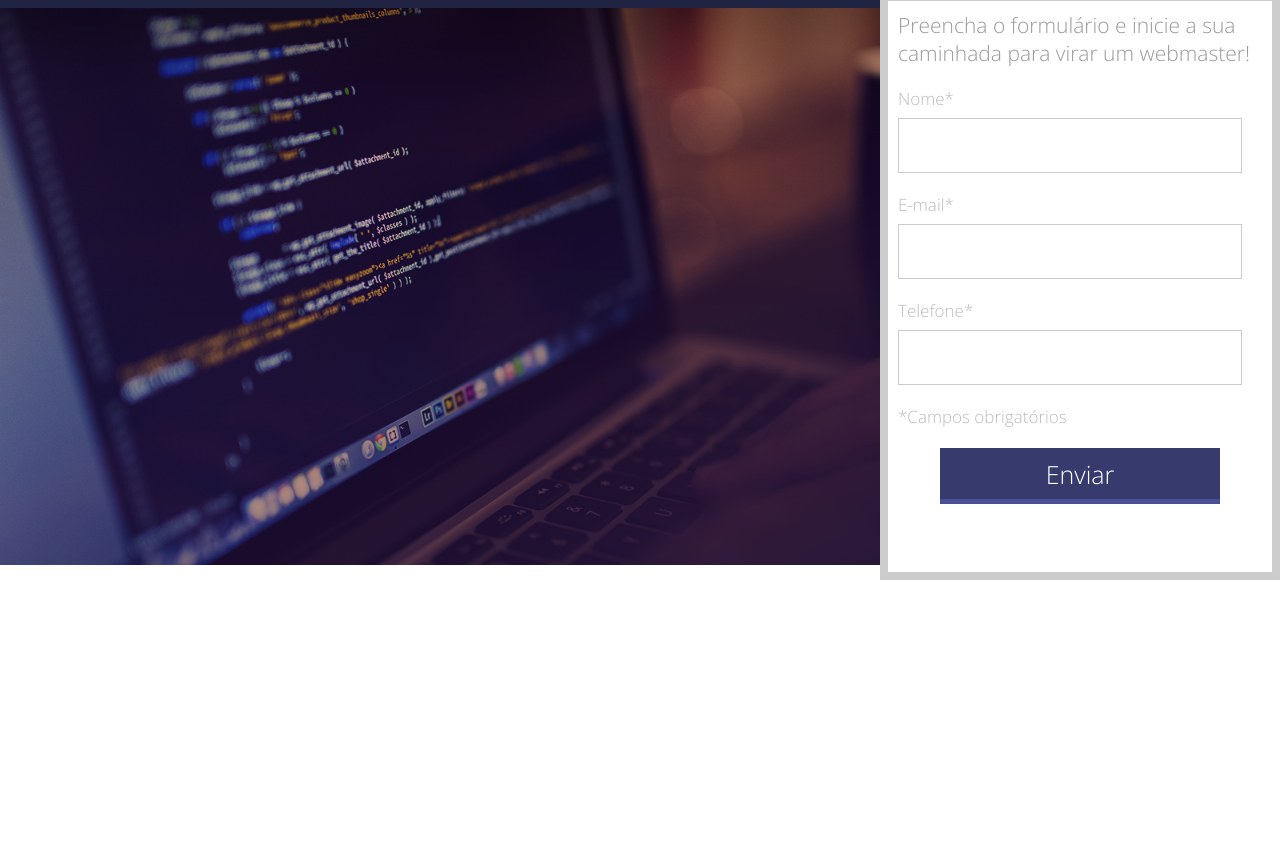
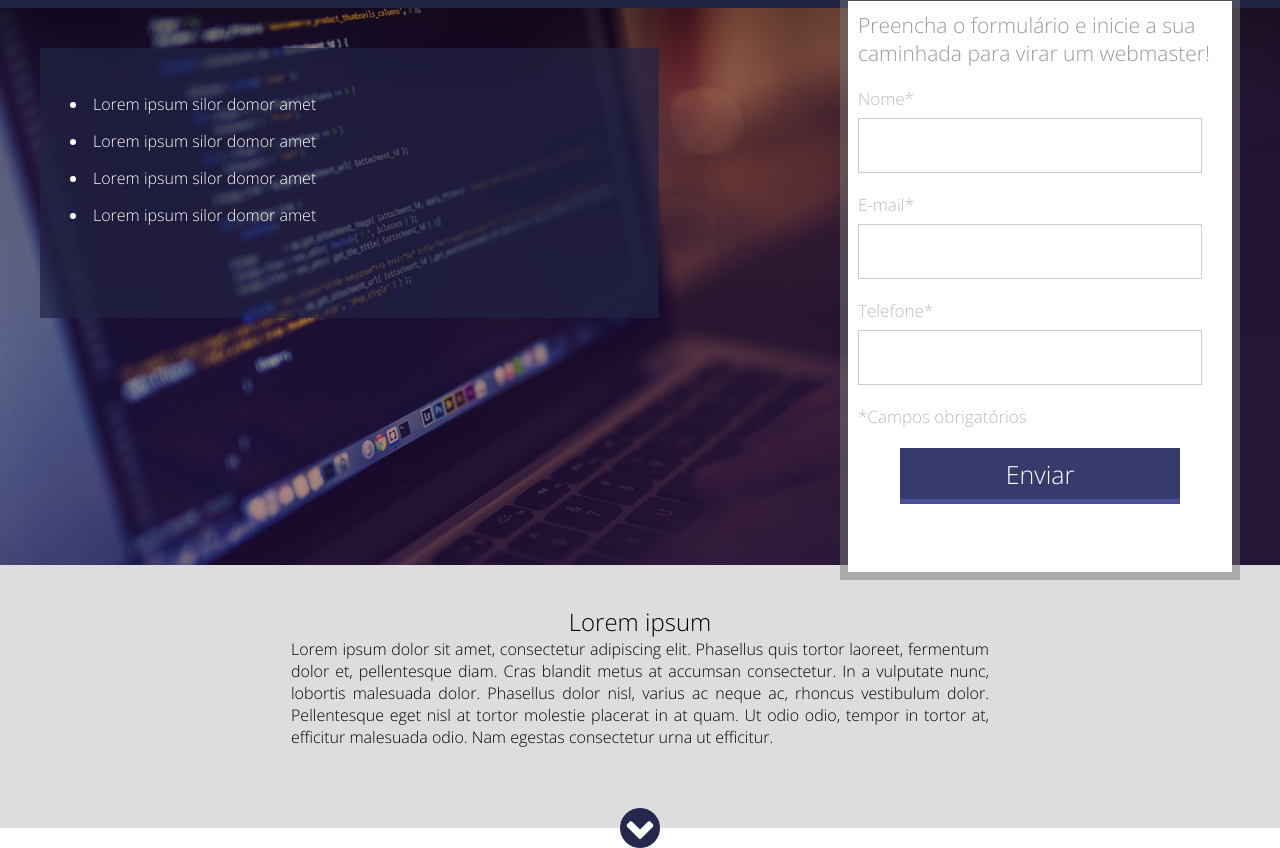
Before and after one commit to marcusluccas/project-login-page-danki-code, a plain HTML site: page index.html in a window 1280 px wide. Shown: the part 52-900 px from the top of the page. Before the commit the page ends 800 px from the top, so only its background shows below. Drawn offline with Linux system fonts and the light colour scheme.

Commit message:
Two sessions added to the page.

```diff
--- a/css/style.css
+++ b/css/style.css
@@ -15,7 +15,7 @@ html, body{
 }
 
 .center{
-    width: 1280px;
+    width: 1200px;
     margin: 0 auto;
 }
 
@@ -49,8 +49,10 @@ html, body{
     float: right;
     position: relative;
     top: -15px;
-    border: 8px solid #ccc;
+    border: 8px solid rgba(120, 120, 120, 0.5);
     background-color: white;
+    background-clip: padding-box;
+    /*background-origin tem o mesmo conceito porém serve para imagens.*/
 }
 
 .form h2{
@@ -107,3 +109,48 @@ html, body{
 .form input[type="submit"]:hover{
     background-color: #323665;
 }
+
+.container-list{
+    padding: 30px;
+    margin-top: 40px;
+    float: left;
+    width: 619px;
+    height: 270px;
+    background-color: rgba(33, 35, 67, 0.7);
+}
+
+.container-list ul{
+    list-style-position: inside;
+}
+
+.container-list li{
+    margin-top: 15px;
+    color: white;
+}
+
+.container-2{
+    padding: 40px 0;
+    background-color: #DDD;
+    text-align: center;
+}
+
+.container-2 h2{
+    font-weight: normal;
+}
+
+.container-2 p{
+    width: 698px;
+    display: inline-block;
+    text-align: justify;
+}
+
+.arrow{
+    position: relative;
+    top: 60px;
+    left: 50%;
+    margin-left: -20px;
+    width: 40px;
+    height: 40px;
+    background-image: url('../images/arrow.png');
+    background-size: 100% 100%;
+}
--- a/index.html
+++ b/index.html
@@ -1,5 +1,5 @@
 <!DOCTYPE html>
-<html lang="en">
+<html lang="pt-br">
 <head>
     <meta charset="UTF-8">
     <meta name="viewport" content="width=device-width, initial-scale=1.0">
@@ -15,6 +15,16 @@
 
     <div class="container-banner">
         <div class="center">
+
+            <div class="container-list">
+                <ul>
+                    <li>Lorem ipsum silor domor amet</li>
+                    <li>Lorem ipsum silor domor amet</li>
+                    <li>Lorem ipsum silor domor amet</li>
+                    <li>Lorem ipsum silor domor amet</li>
+                </ul>
+            </div><!--container-list-->
+
             <div class="form">
                     <h2>Preencha o formulário e inicie a sua caminhada para virar um webmaster!
                     </h2>
@@ -43,5 +53,15 @@
             </div><!--form-->
         </div><!--center-->
     </div><!--container-banner-->
+
+    <div class="container-2">
+        <div class="center">
+            <h2>Lorem ipsum</h2>
+            <p>Lorem ipsum dolor sit amet, consectetur adipiscing elit. Phasellus quis tortor laoreet, fermentum dolor et, pellentesque diam. Cras blandit metus at accumsan consectetur. In a vulputate nunc, lobortis malesuada dolor. Phasellus dolor nisl, varius ac neque ac, rhoncus vestibulum dolor. Pellentesque eget nisl at tortor molestie placerat in at quam. Ut odio odio, tempor in tortor at, efficitur malesuada odio. Nam egestas consectetur urna ut efficitur.</p>
+        </div><!--center-->
+
+        <div class="arrow"></div>
+
+    </div><!--container-1-->
 </body>
 </html>
```
